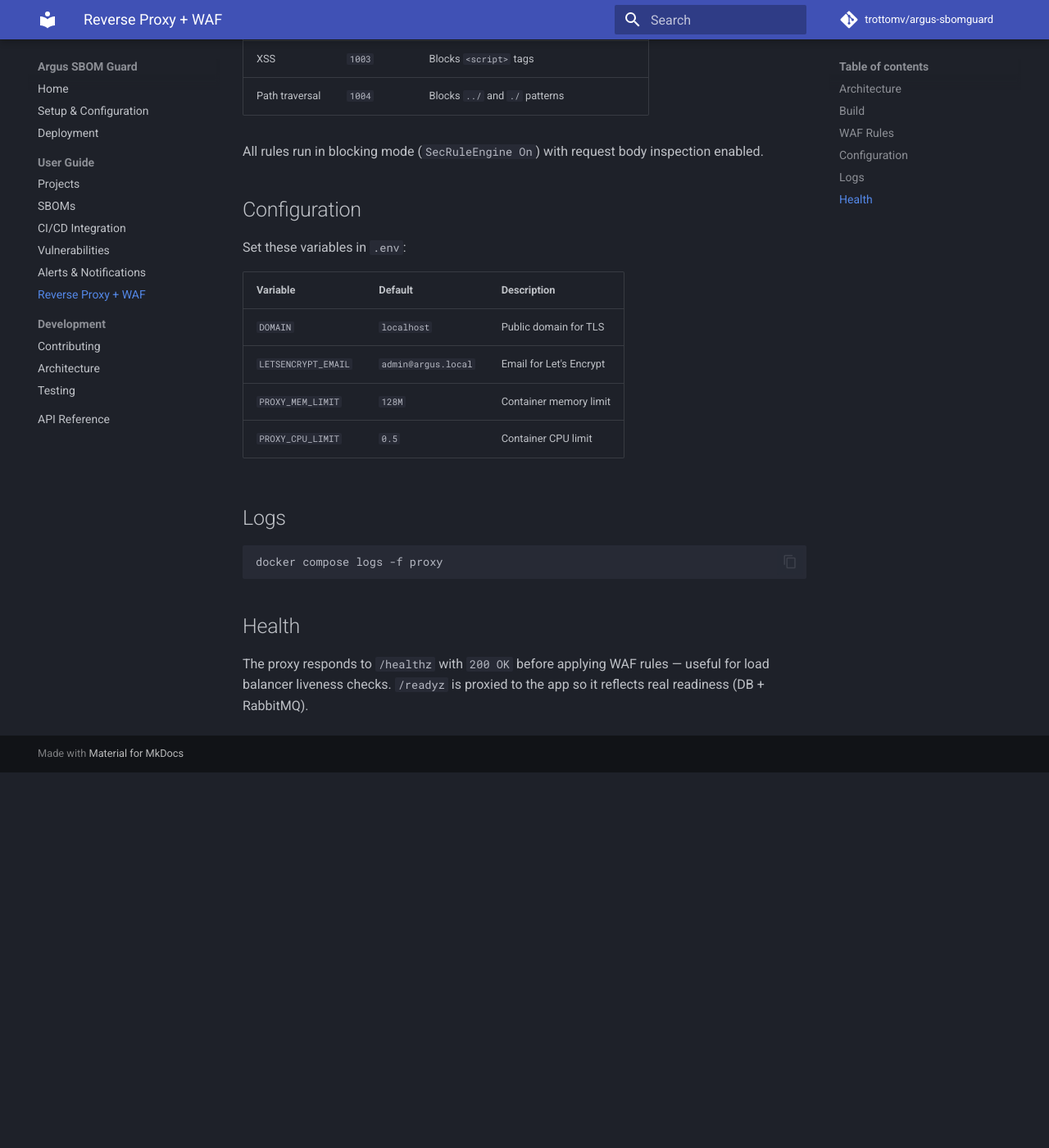
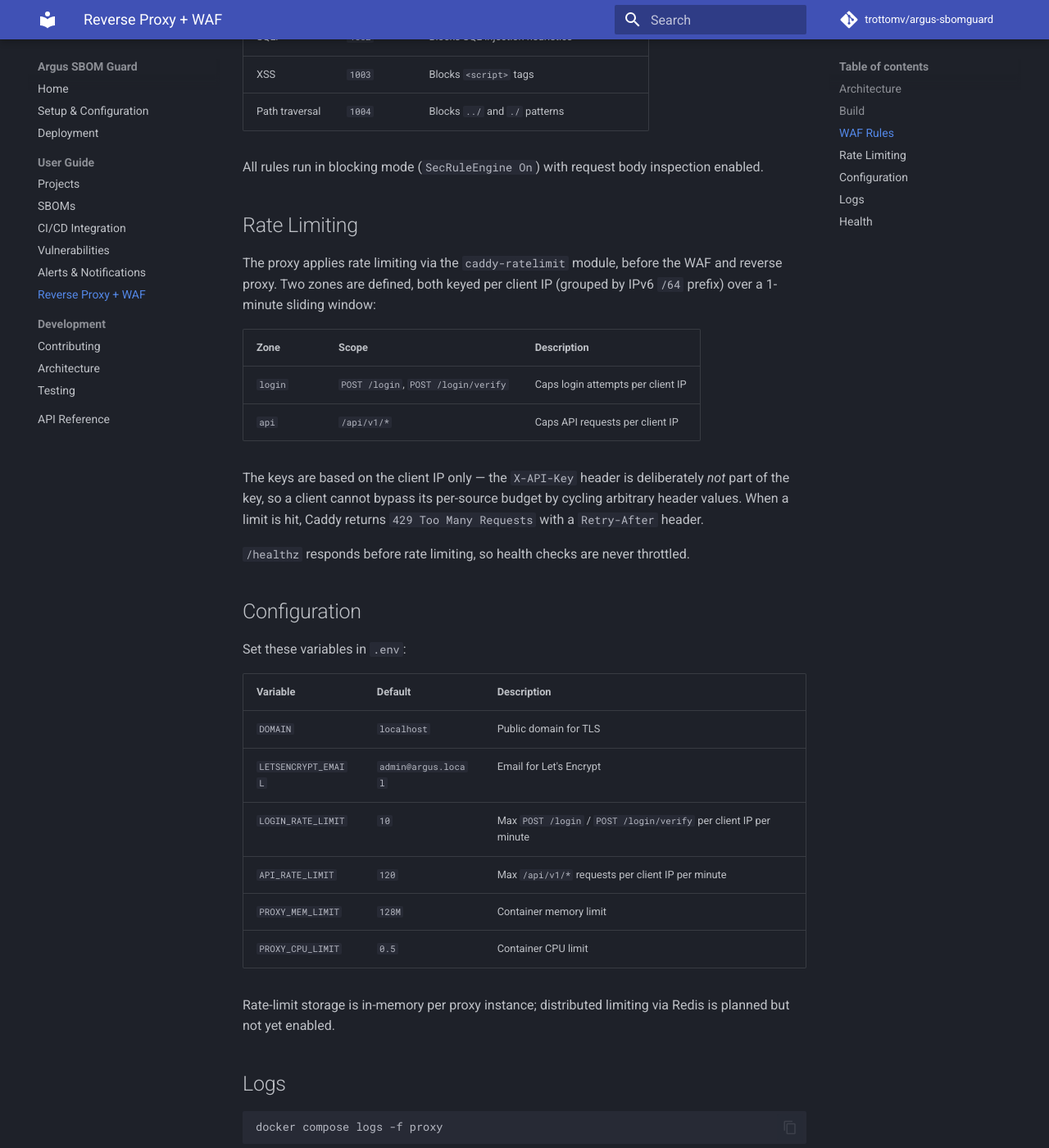
Before and after one commit to trottomv/argus-sbomguard, an MkDocs documentation site: the page built from docs/guide/proxy.md, in a window 1280 px wide and 1400 px high, scrolled down 1287 px. Shown: the whole window at 82% size. Built offline with MkDocs 1.6.1 and Material for MkDocs 9.7.7, drawn with Linux system fonts in a browser that asks for light colours; comment, search, counter and statistics services are not loaded; the version menu is left out; before the commit the page ends 2229 px from its top, so only the background shows below that; some of the changed text lies outside the part shown.

Commit message:
feat: add proxy-edge rate limiting for login and API (#103)
* feat: add rate limiting at the proxy edge for login and API (#81)

Add the caddy-ratelimit module to the xcaddy build and define two rate
limit zones in the Caddyfile, applied before the WAF and reverse proxy:

- login: POST /login and /login/verify, keyed per client IP (grouped by
  IPv6 /64 prefix), limited per 1-minute window.
- api: /api/v1/*, keyed per client IP plus X-API-Key header, limited per
  1-minute window.

Limits are configurable via LOGIN_RATE_LIMIT and API_RATE_LIMIT, passed
through to the proxy container with in-memory (per-instance) storage.
Redis-backed distributed limiting is intentionally deferred.

* fix: key api rate limit by client IP only

Including the X-API-Key header in the api zone key allowed a client to
bypass the per-source cap by sending arbitrary distinct header values,
each allocating a fresh bucket. Keying by remote_host alone limits each
source regardless of credential, and keeps web-UI (cookie-authenticated)
and API-key traffic on the same per-IP budget.

* docs: document proxy rate limiting and its config variables (#81)

````diff
--- a/docs/guide/proxy.md
+++ b/docs/guide/proxy.md
@@ -15,11 +15,12 @@
 
 ## Build
 
-The Dockerfile at [`caddy/Dockerfile`](https://github.com/trottomv/argus-sbomguard/blob/main/caddy/Dockerfile) uses `xcaddy` to build Caddy 2.11.3 with the `corazawaf/coraza-caddy` module.
+The Dockerfile at [`caddy/Dockerfile`](https://github.com/trottomv/argus-sbomguard/blob/main/caddy/Dockerfile) uses `xcaddy` to build Caddy 2.11.3 with the `corazawaf/coraza-caddy` and `mholt/caddy-ratelimit` modules.
 
 ```dockerfile
 RUN xcaddy build \
-    --with github.com/corazawaf/coraza-caddy
+    --with github.com/corazawaf/coraza-caddy \
+    --with github.com/mholt/caddy-ratelimit
 ```
 
 The OWASP CRS v4.4.0 archive is downloaded and extracted to `/etc/caddy/crs/` at build time.
@@ -48,6 +49,19 @@
 
 All rules run in blocking mode (`SecRuleEngine On`) with request body inspection enabled.
 
+## Rate Limiting
+
+The proxy applies rate limiting via the `caddy-ratelimit` module, before the WAF and reverse proxy. Two zones are defined, both keyed per client IP (grouped by IPv6 `/64` prefix) over a 1-minute sliding window:
+
+| Zone | Scope | Description |
+|------|-------|-------------|
+| `login` | `POST /login`, `POST /login/verify` | Caps login attempts per client IP |
+| `api` | `/api/v1/*` | Caps API requests per client IP |
+
+The keys are based on the client IP only — the `X-API-Key` header is deliberately *not* part of the key, so a client cannot bypass its per-source budget by cycling arbitrary header values. When a limit is hit, Caddy returns `429 Too Many Requests` with a `Retry-After` header.
+
+`/healthz` responds before rate limiting, so health checks are never throttled.
+
 ## Configuration
 
 Set these variables in `.env`:
@@ -56,8 +70,12 @@
 |----------|---------|-------------|
 | `DOMAIN` | `localhost` | Public domain for TLS |
 | `LETSENCRYPT_EMAIL` | `admin@argus.local` | Email for Let's Encrypt |
+| `LOGIN_RATE_LIMIT` | `10` | Max `POST /login` / `POST /login/verify` per client IP per minute |
+| `API_RATE_LIMIT` | `120` | Max `/api/v1/*` requests per client IP per minute |
 | `PROXY_MEM_LIMIT` | `128M` | Container memory limit |
 | `PROXY_CPU_LIMIT` | `0.5` | Container CPU limit |
+
+Rate-limit storage is in-memory per proxy instance; distributed limiting via Redis is planned but not yet enabled.
 
 ## Logs
 
````
Also changed, not shown: 4 other files.
